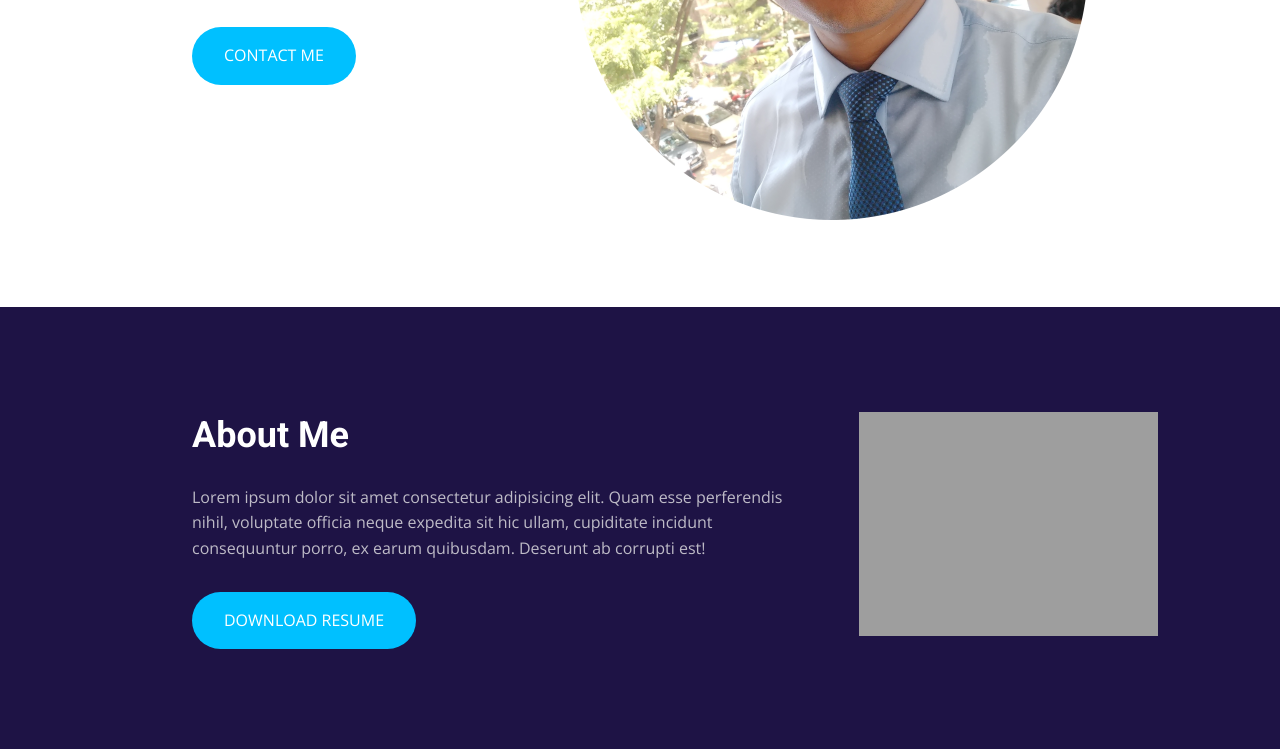
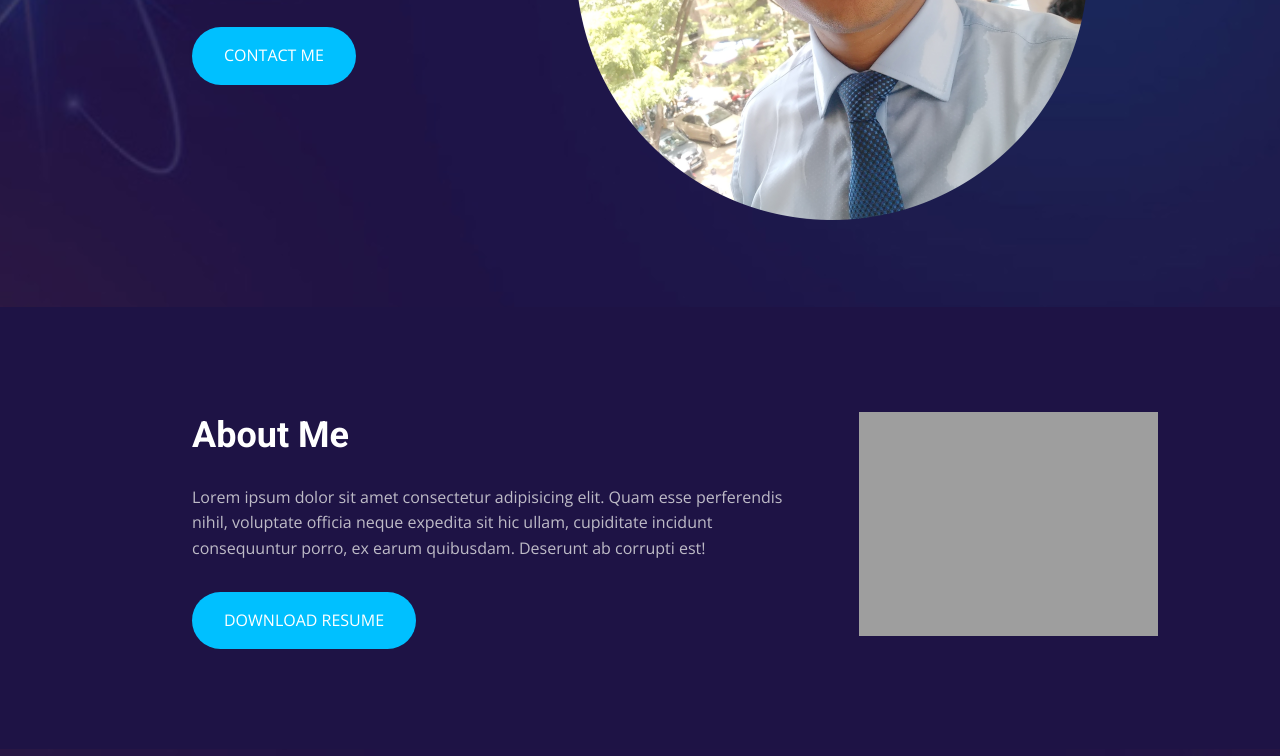
Before and after one commit to subrotobasak/Portfolio-Website-Using-HTML-and-CSS, a plain HTML site: page index.html in a window 1280 px wide. Shown: the part 498-1254 px from the top of the page. Drawn offline with nearby package versions, Linux system fonts and the light colour scheme; the site is published under a folder, as on GitHub Pages, so addresses that start at the root find nothing.

Commit message:
Update style.css

```diff
--- a/styles/style.css
+++ b/styles/style.css
@@ -21,7 +21,7 @@ body {
     font-size: 16px;
     line-height: 1.6;
     color: #bebbc7;
-    background-image: url("/images/background.jpg");
+    background-image: url("../images/background.jpg");
     background-position: center;
     background-size: cover;
 
```
